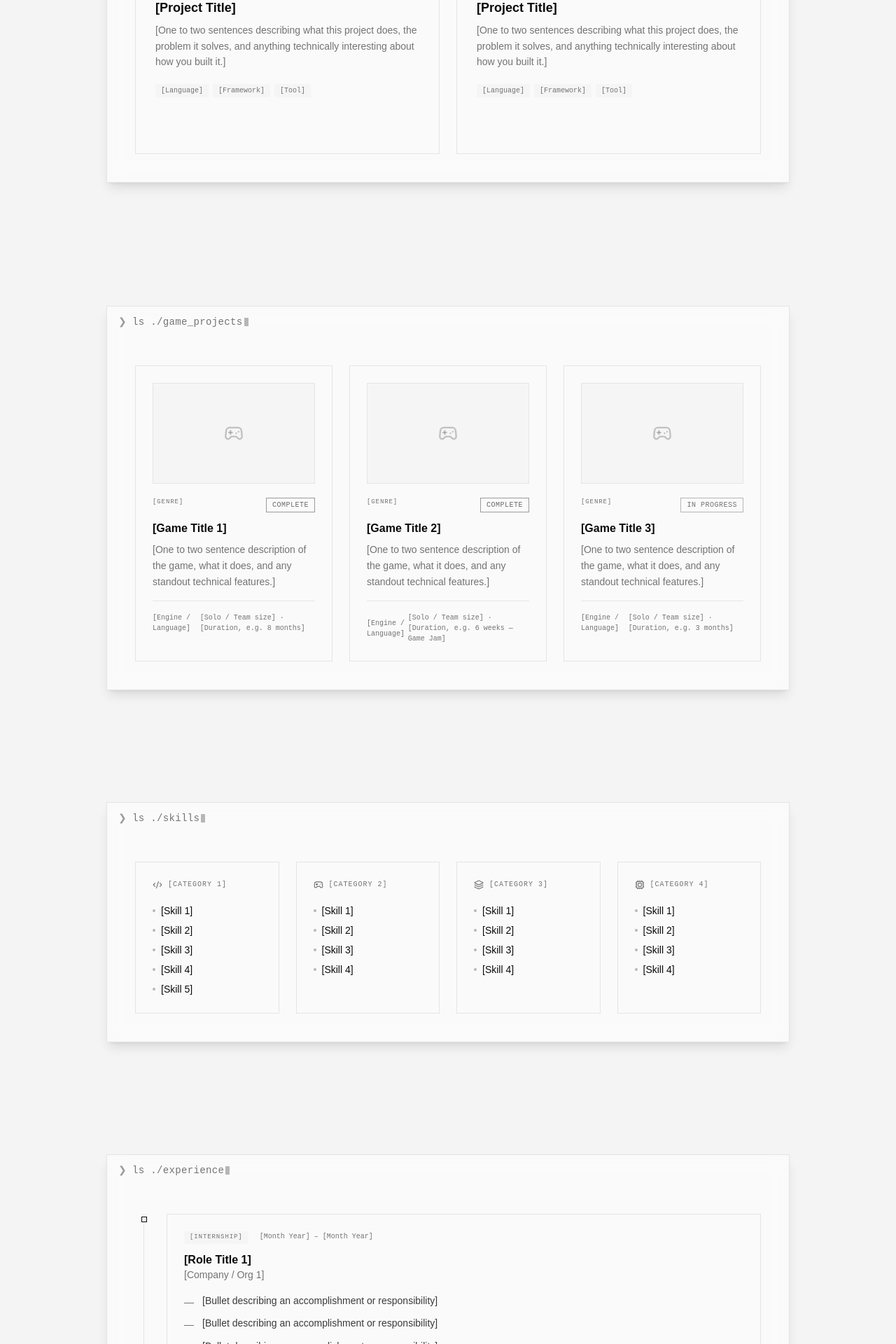
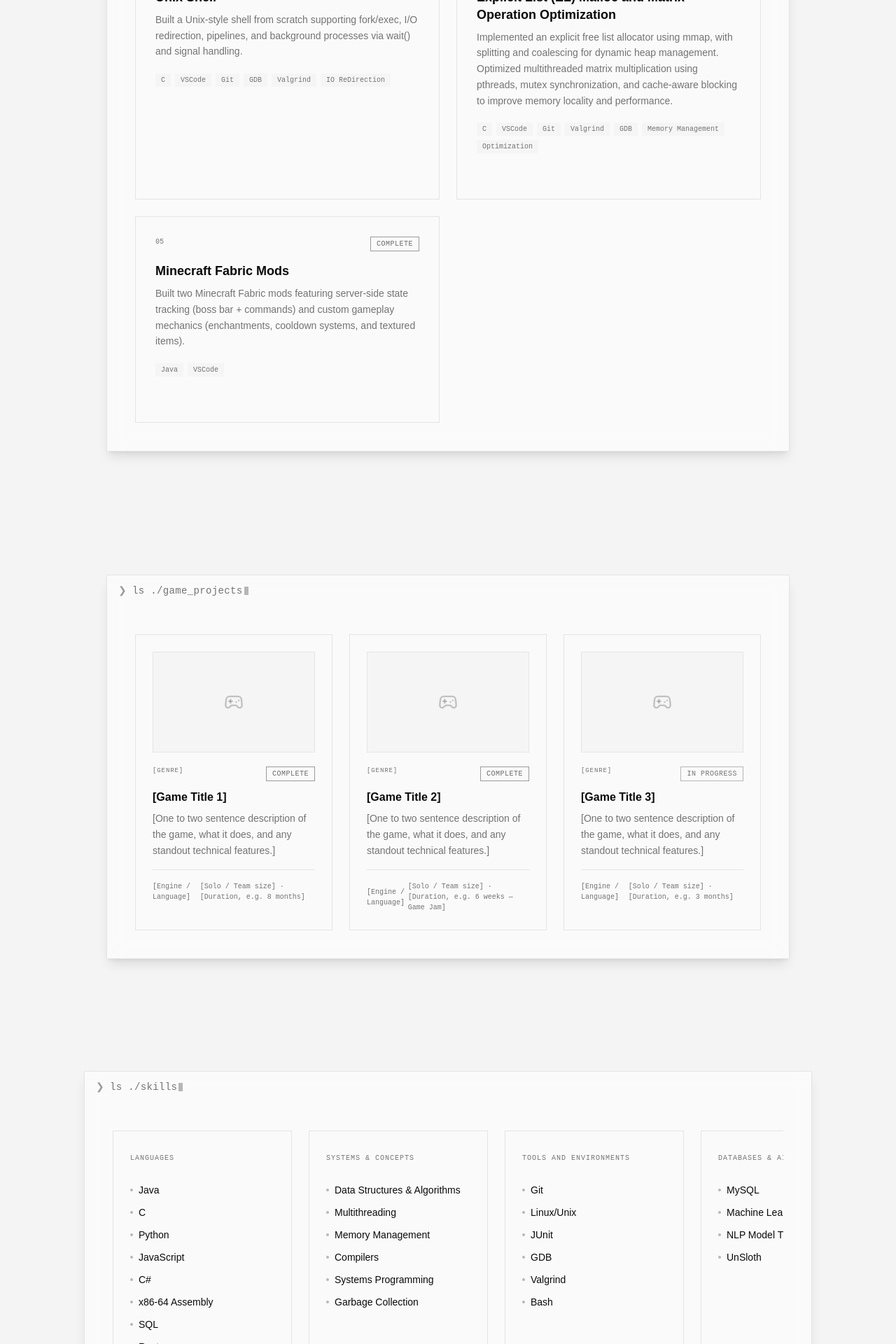
Before and after one commit to AnthonyQi/AnthonyQi.github.io, a React (Vite) app: page / in a window 1280 px wide. Shown: the part 1220-3140 px from the top of the page at 70% size. Built offline with nearby package versions, Linux system fonts and the light colour scheme.

Commit message:
made changes to finalize skills section, as well as an attempt to fix mobile scrolling

```diff
--- a/src/components/SectionLabel.tsx
+++ b/src/components/SectionLabel.tsx
@@ -32,7 +32,14 @@ export default function SectionLabel({
     const el = ref.current
     if (!el) return
 
-    const topMargin = Math.round(window.innerHeight * 0.9)
+    // Touch/coarse-pointer devices (mobile, tablets) cover far more
+    // scroll distance per gesture (fling) than a desktop wheel/trackpad
+    // scroll. A buffer sized for desktop lets fast mobile swipes jump
+    // straight past it in a single frame, triggering an early reset
+    // before the user has actually scrolled away from the section.
+    const isCoarsePointer = window.matchMedia("(pointer: coarse)").matches
+    const marginMultiplier = isCoarsePointer ? 1.6 : 0.9
+    const topMargin = Math.round(window.innerHeight * marginMultiplier)
 
     const clearTyping = () => {
       if (intervalRef.current) {
--- a/src/data/experience.ts
+++ b/src/data/experience.ts
@@ -10,50 +10,44 @@ export interface ExperienceEntry {
 export const EXPERIENCE: ExperienceEntry[] = [
   {
     id: "01",
-    role: "[Role Title 1]",
-    company: "[Company / Org 1]",
-    period: "[Month Year] – [Month Year]",
-    type: "[Internship]",
+    role: "Student in Residence",
+    company: "MascotGo",
+    period: "Jan. 2026 – Present",
+    type: "Unpaid Internship",
     bullets: [
-      "[Bullet describing an accomplishment or responsibility]",
-      "[Bullet describing an accomplishment or responsibility]",
-      "[Bullet describing an accomplishment or responsibility]",
+      "Fine-tuning a lightweight NLP model using Unsloth on a dataset of 11,000+ labeled queries for intent classification across student support categories.",
+      "Collaborating with a cross-functional team to clean and standardize training data, validate model accuracy, and route classified queries to appropriate response tiers.",
     ],
   },
   {
     id: "02",
-    role: "[Role Title 2]",
-    company: "[Company / Org 2]",
-    period: "[Month Year] – [Month Year]",
-    type: "[Research]",
+    role: "Student Game Developer",
+    company: "Carnegie Mellon University",
+    period: "Jul. 2023 - Aug. 2023",
+    type: "Summer Program",
     bullets: [
-      "[Bullet describing an accomplishment or responsibility]",
-      "[Bullet describing an accomplishment or responsibility]",
-      "[Bullet describing an accomplishment or responsibility]",
+      "Built a fully playable game prototype in Unity/C# with a multidisciplinary team, integrating original art and audio under sprint-based deadlines.",
+      "Presented the final game to CMU faculty and industry professionals at a public showcase.",
     ],
   },
   {
     id: "03",
-    role: "[Role Title 3]",
-    company: "[Company / Org 3]",
-    period: "[Month Year] – Present",
-    type: "[Leadership]",
+    role: "Co-Founder & VP",
+    company: "ROAR",
+    period: "Jan. 2023 - Jun. 2024",
+    type: "Leadership",
     bullets: [
-      "[Bullet describing an accomplishment or responsibility]",
-      "[Bullet describing an accomplishment or responsibility]",
-      "[Bullet describing an accomplishment or responsibility]",
+      "Co-founded a machine learning club focused on autonomous racing; taught ML concepts through presentations to 20+ members.",
     ],
   },
   {
     id: "04",
-    role: "[Role Title 4]",
-    company: "[Company / Org 4]",
-    period: "[Month Year] – Present",
-    type: "[Leadership]",
+    role: "Service Specialist",
+    company: "Home Depot",
+    period: "Jun. 2025 - Aug. 2025",
+    type: "Job",
     bullets: [
-      "[Bullet describing an accomplishment or responsibility]",
-      "[Bullet describing an accomplishment or responsibility]",
-      "[Bullet describing an accomplishment or responsibility]",
+      "Handled customer inquiries, returns, and equipment rentals (trucks, vans, carpet cleaners) in a high-volume retail environment.",
     ],
   },
 ]
--- a/src/data/projects.ts
+++ b/src/data/projects.ts
@@ -11,41 +11,42 @@ export interface Project {
 export const PROJECTS: Project[] = [
   {
     id: '01',
-    title: '[Project Title]',
-    tags: ['[Language]', '[Framework]', '[Tool]'],
+    title: 'Rust Garbage Collection',
+    tags: ['Rust', 'VSCode', 'Git', 'Garbage Collection'],
     description:
-      '[One to two sentences describing what this project does, the problem it solves, and anything technically interesting about how you built it.]',
+      'Implemented three garbage collectors in Rust: reference counting, mark-and-sweep, and stop-and-copy, including recursive heap traversal and live-object compaction.',
     status: 'Complete',
-    githubUrl: '#',
-    demoUrl: '#',
   },
   {
     id: '02',
-    title: '[Project Title]',
-    tags: ['[Language]', '[Framework]', '[Tool]'],
+    title: 'OCaml C Compiler',
+    tags: ['OCaml', 'VSCode', 'Git', 'Compiler', 'Type-Checking', 'OP-Sem'],
     description:
-      '[One to two sentences describing what this project does, the problem it solves, and anything technically interesting about how you built it.]',
+      'Built a full compiler pipeline in OCaml: lexer, parser, AST evaluator, static type checker, and stack-machine code generator for a SmallC-like language.',
     status: 'Complete',
-    githubUrl: '#',
-    demoUrl: '#',
   },
   {
     id: '03',
-    title: '[Project Title]',
-    tags: ['[Language]', '[Framework]', '[Tool]'],
+    title: 'Unix Shell',
+    tags: ['C', 'VSCode', 'Git', 'GDB', 'Valgrind', 'IO ReDirection'],
     description:
-      '[One to two sentences describing what this project does, the problem it solves, and anything technically interesting about how you built it.]',
-    status: 'In Progress',
-    githubUrl: '#',
+      'Built a Unix-style shell from scratch supporting fork/exec, I/O redirection, pipelines, and background processes via wait() and signal handling.',
+    status: 'Complete',
   },
   {
     id: '04',
-    title: '[Project Title]',
-    tags: ['[Language]', '[Framework]', '[Tool]'],
+    title: 'Explicit List (EL) Malloc and Matrix Operation Optimization',
+    tags: ['C', 'VSCode', 'Git', 'Valgrind', 'GDB', 'Memory Management', 'Optimization'],
     description:
-      '[One to two sentences describing what this project does, the problem it solves, and anything technically interesting about how you built it.]',
+      'Implemented an explicit free list allocator using mmap, with splitting and coalescing for dynamic heap management. Optimized multithreaded matrix multiplication using pthreads, mutex synchronization, and cache-aware blocking to improve memory locality and performance.',
     status: 'Complete',
-    githubUrl: '#',
-    demoUrl: '#',
+  },
+  {
+    id: '05',
+    title: 'Minecraft Fabric Mods',
+    tags: ['Java', 'VSCode', ],
+    description:
+      'Built two Minecraft Fabric mods featuring server-side state tracking (boss bar + commands) and custom gameplay mechanics (enchantments, cooldown systems, and textured items).',
+    status: 'Complete',
   },
 ]
--- a/src/data/skills.ts
+++ b/src/data/skills.ts
@@ -1,33 +1,90 @@
+export type ProficiencyLevel = "amateur" | "intermediate" | "proficient" | "advanced"
+
+const LEVEL_RANK: Record<ProficiencyLevel, number> = {
+  advanced: 3,
+  proficient: 2,
+  intermediate: 1,
+  amateur: 0,
+}
+
+export interface Skill {
+  name: string
+  level: ProficiencyLevel
+  since: string
+  timeExposedOverride?: string
+  description?: string // shown in the flyout panel, optional
+}
+
 export interface SkillGroup {
   id: string
   category: string
-  icon: "code" | "gamepad" | "layers" | "cpu"
-  skills: string[]
+  skills: Skill[]
+}
+
+export function timeExposed(skill: Skill): string {
+  if (skill.timeExposedOverride) return skill.timeExposedOverride
+
+  const startYear = parseInt(skill.since, 10)
+  const currentYear = new Date().getFullYear()
+  const years = currentYear - startYear
+
+  if (years <= 0) return "< 1 year"
+  if (years === 1) return "1 year"
+  return `${years} years`
+}
+
+export function sortedSkills(skills: Skill[]): Skill[] {
+  return [...skills].sort((a, b) => LEVEL_RANK[b.level] - LEVEL_RANK[a.level])
 }
 
 export const SKILL_GROUPS: SkillGroup[] = [
   {
     id: "01",
-    category: "[Category 1]",
-    icon: "code",
-    skills: ["[Skill 1]", "[Skill 2]", "[Skill 3]", "[Skill 4]", "[Skill 5]"],
+    category: "Languages",
+    skills: [
+      { name: "C", level: "intermediate", since: "2025", description: "First introduced to C by my Intro to Computer Systems Professor. I have finished multiple projects or varying difficulties in C."},
+      { name: "Rust", level: "amateur", since: "2026" },
+      { name: "OCaml", level: "amateur", since: "2026" },
+      { name: "Java", level: "proficient", since: "2019", description: "My first programming language that I started taking classes for before Covid. I have completed various different projects over the years, and some projects currently in progress."},
+      { name: "Python", level: "intermediate", since: "2024" },
+      { name: "JavaScript", level: "intermediate", since: "2023" },
+      { name: "C#", level: "intermediate", since: "2023" },
+      { name: "x86-64 Assembly", level: "intermediate", since: "2025" },
+      { name: "SQL", level: "intermediate", since: "2023" },
+    ],
   },
   {
     id: "02",
-    category: "[Category 2]",
-    icon: "gamepad",
-    skills: ["[Skill 1]", "[Skill 2]", "[Skill 3]", "[Skill 4]"],
+    category: "Systems & Concepts",
+    skills: [
+      { name: "Compilers", level: "intermediate", since: "2026" },
+      { name: "Systems Programming", level: "intermediate", since: "2025" },
+      { name: "Multithreading", level: "proficient", since: "2025" },
+      { name: "Memory Management", level: "proficient", since: "2025" },
+      { name: "Garbage Collection", level: "intermediate", since: "2026" },
+      { name: "Data Structures & Algorithms", level: "advanced", since: "2020" },
+    ],
   },
   {
     id: "03",
-    category: "[Category 3]",
-    icon: "layers",
-    skills: ["[Skill 1]", "[Skill 2]", "[Skill 3]", "[Skill 4]"],
+    category: "Tools and Environments",
+    skills: [
+      { name: "Git", level: "proficient", since: "2023" },
+      { name: "Bash", level: "amateur", since: "2024" },
+      { name: "Linux/Unix", level: "proficient", since: "2025" },
+      { name: "GDB", level: "intermediate", since: "2025" },
+      { name: "Valgrind", level: "intermediate", since: "2025" },
+      { name: "JUnit", level: "proficient", since: "2024" },
+    ],
   },
   {
     id: "04",
-    category: "[Category 4]",
-    icon: "cpu",
-    skills: ["[Skill 1]", "[Skill 2]", "[Skill 3]", "[Skill 4]"],
+    category: "Databases & AI",
+    skills: [
+      { name: "MySQL", level: "intermediate", since: "2023" },
+      { name: "Machine Learning", level: "intermediate", since: "2024" },
+      { name: "NLP Model Training", level: "amateur", since: "2026" },
+      { name: "UnSloth", level: "amateur", since: "2026" },
+    ],
   },
 ]
--- a/src/sections/Skills.tsx
+++ b/src/sections/Skills.tsx
@@ -1,28 +1,67 @@
-import { Code2, Gamepad2, Layers, Cpu } from "lucide-react"
+import { useLayoutEffect, useRef, useState } from "react"
 import Window from "../components/Window"
-import { SKILL_GROUPS, type SkillGroup } from "../data/skills"
+import { SKILL_GROUPS, sortedSkills, timeExposed, type Skill, type SkillGroup } from "../data/skills"
 
-const ICON_MAP: Record<SkillGroup["icon"], typeof Code2> = {
-  code: Code2,
-  gamepad: Gamepad2,
-  layers: Layers,
-  cpu: Cpu,
+const LEVEL_LABEL: Record<Skill["level"], string> = {
+  amateur: "Amateur",
+  intermediate: "Intermediate",
+  proficient: "Proficient",
+  advanced: "Advanced",
 }
-/*
-TODO: make sure to implement a way to hover over skills later and be able to describe
-my experience in like 1 sentence
-*/
+
+const CARD_WIDTH = "w-56 md:w-64"
+
+interface ActiveState {
+  groupId: string
+  index: number
+}
+
 export default function Skills() {
+  const [active, setActive] = useState<ActiveState | null>(null)
+  const rowRefs = useRef<Record<string, HTMLLIElement | null>>({})
+  const detailCardRef = useRef<HTMLDivElement>(null)
+  const [arrowTop, setArrowTop] = useState(0)
+
+  function rowKey(groupId: string, index: number) {
+    return `${groupId}-${index}`
+  }
+
+  function focusSkill(groupId: string, index: number) {
+    setActive({ groupId, index })
+  }
+
+  function toggleSkill(groupId: string, index: number) {
+    setActive((cur) => (cur?.groupId === groupId && cur?.index === index ? null : { groupId, index }))
+  }
+
+  useLayoutEffect(() => {
+    if (!active || !detailCardRef.current) return
+    const rowEl = rowRefs.current[rowKey(active.groupId, active.index)]
+    if (!rowEl) return
+    const rowRect = rowEl.getBoundingClientRect()
+    const cardRect = detailCardRef.current.getBoundingClientRect()
+    setArrowTop(rowRect.top - cardRect.top + rowRect.height / 2)
+  }, [active])
+
+  const activeGroup = active ? SKILL_GROUPS.find((g) => g.id === active.groupId) : null
+  const activeSkill = activeGroup ? sortedSkills(activeGroup.skills)[active!.index] : null
+
   return (
-    <section id="skills" className="py-20 px-6 max-w-5xl mx-auto">
+    <section id="skills" className="py-20 px-6 w-fit max-w-[85%] mx-auto">
       <Window command="ls ./skills" contentClassName="p-4 md:p-6">
-        <div className="grid sm:grid-cols-2 md:grid-cols-4 gap-4 md:gap-6">
+        <div
+          className={`flex gap-4 md:gap-6 overflow-x-auto pb-2 ${
+            active ? "justify-start" : "[justify-content:safe_center]"
+          }`}
+        >
           {SKILL_GROUPS.map((group) => {
-            const Icon = ICON_MAP[group.icon]
+            const skills = sortedSkills(group.skills)
+            const isActiveGroup = active?.groupId === group.id
+
             return (
-              <div key={group.id} className="border border-border p-6">
-                <div className="flex items-center gap-2 mb-5">
-                  <Icon size={14} className="text-muted-foreground" />
+              <div key={group.id} className="contents">
+                <div className={`${CARD_WIDTH} flex-shrink-0 border border-border p-6`}>
+                  <div className="mb-5">
                     <span
                       className="font-mono text-[10px] tracking-widest text-muted-foreground uppercase"
                       style={{ fontFamily: "'Geist Mono', monospace" }}
@@ -30,14 +69,55 @@ export default function Skills() {
                       {group.category}
                     </span>
                   </div>
-                <ul className="space-y-2">
-                  {group.skills.map((skill, i) => (
-                    <li key={`${group.id}-${i}`} className="flex items-center gap-2">
+                  <ul>
+                    {skills.map((skill, i) => {
+                      const isActive = isActiveGroup && active?.index === i
+                      return (
+                        <li key={rowKey(group.id, i)} ref={(el) => { rowRefs.current[rowKey(group.id, i)] = el }}>
+                          <button
+                            type="button"
+                            onMouseEnter={() => focusSkill(group.id, i)}
+                            onFocus={() => focusSkill(group.id, i)}
+                            onClick={() => toggleSkill(group.id, i)}
+                            className="flex items-center gap-2 w-[calc(100%+1.5rem)] -ml-6 pl-6 py-1.5 text-left"
+                          >
                           <span className="w-1 h-1 bg-muted-foreground/50 rounded-full flex-shrink-0" />
-                      <span className="text-sm text-foreground">{skill}</span>
+                            <span
+                              className={`inline-block origin-left text-sm text-foreground transition-transform duration-150 ${
+                                isActive ? "scale-[1.15] font-medium" : ""
+                              }`}
+                            >
+                              {skill.name}
+                            </span>
+                          </button>
                         </li>
-                  ))}
+                      )
+                    })}
                   </ul>
+                </div>
+
+                {isActiveGroup && activeSkill && (
+                  <div
+                    ref={detailCardRef}
+                    onMouseLeave={() => setActive(null)}
+                    className={`${CARD_WIDTH} flex-shrink-0 relative border border-border bg-popover p-6`}
+                  >
+                    <div
+                      className="absolute -left-2 w-0 h-0 border-y-8 border-y-transparent border-r-8 border-r-border"
+                      style={{ top: arrowTop - 8 }}
+                    />
+                    <p
+                      className="font-mono text-[10px] tracking-wider uppercase text-muted-foreground mb-1"
+                      style={{ fontFamily: "'Geist Mono', monospace" }}
+                    >
+                      {activeSkill.name} · {LEVEL_LABEL[activeSkill.level]}
+                    </p>
+                    <p className="text-xs text-muted-foreground mb-3">{timeExposed(activeSkill)}</p>
+                    {activeSkill.description && (
+                      <p className="text-sm text-foreground/80 leading-relaxed">{activeSkill.description}</p>
+                    )}
+                  </div>
+                )}
               </div>
             )
           })}
```
Lines whose indentation alone changed are shown as unchanged.
